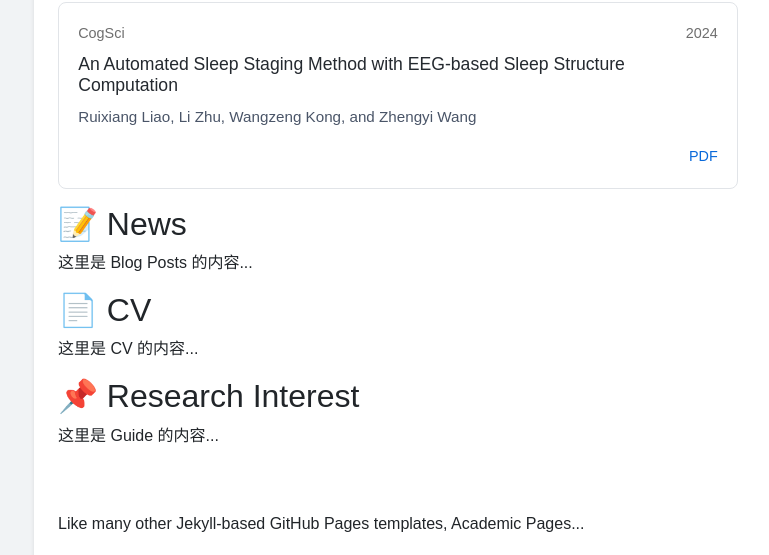
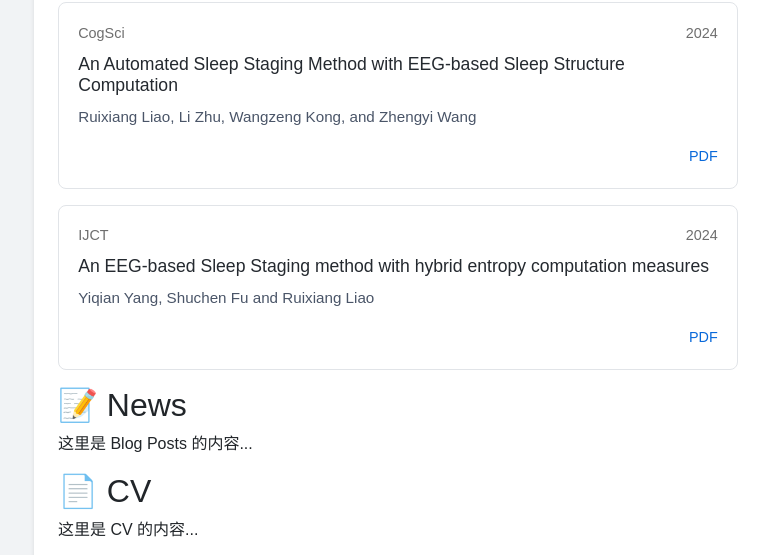
Before and after one commit to RXLiao/RXLiao.github.io, a plain HTML site: page index.html in a window 1280 px wide. Shown: the part 662-1217 px from the top of the page, without its empty margins (198-967 px from the left). Drawn offline with nearby package versions, Linux system fonts and the light colour scheme.

Commit message:
Update index.html

```diff
--- a/index.html
+++ b/index.html
@@ -68,6 +68,20 @@
             <a href="#https://escholarship.org/uc/item/1fs4s3dt">PDF</a>
           </div>
         </div>
+        <!-- 单篇论文条目 -->
+        <div class="publication">
+        <div class="meta">
+            <span class="conf">IJCT</span>
+            <span class="year">2024</span>
+        </div>
+        <h3>An EEG-based Sleep Staging method with hybrid entropy computation measures</h3>
+        <div class="authors">
+            Yiqian Yang, Shuchen Fu and Ruixiang Liao
+        </div>
+        <div class="links">
+            <a href="#https://doi.org/10.24297/ijct.v24i.9637">PDF</a>
+        </div>
+        </div>
 
         <h2 id="news">📝 News</h2>
         <p>这里是 Blog Posts 的内容...</p>
```
